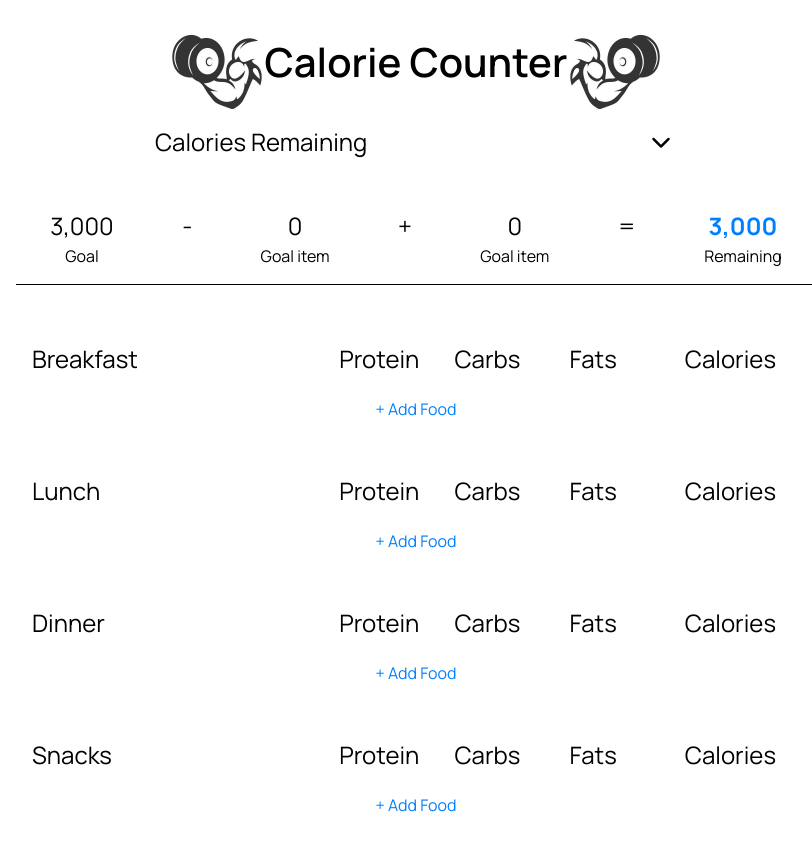
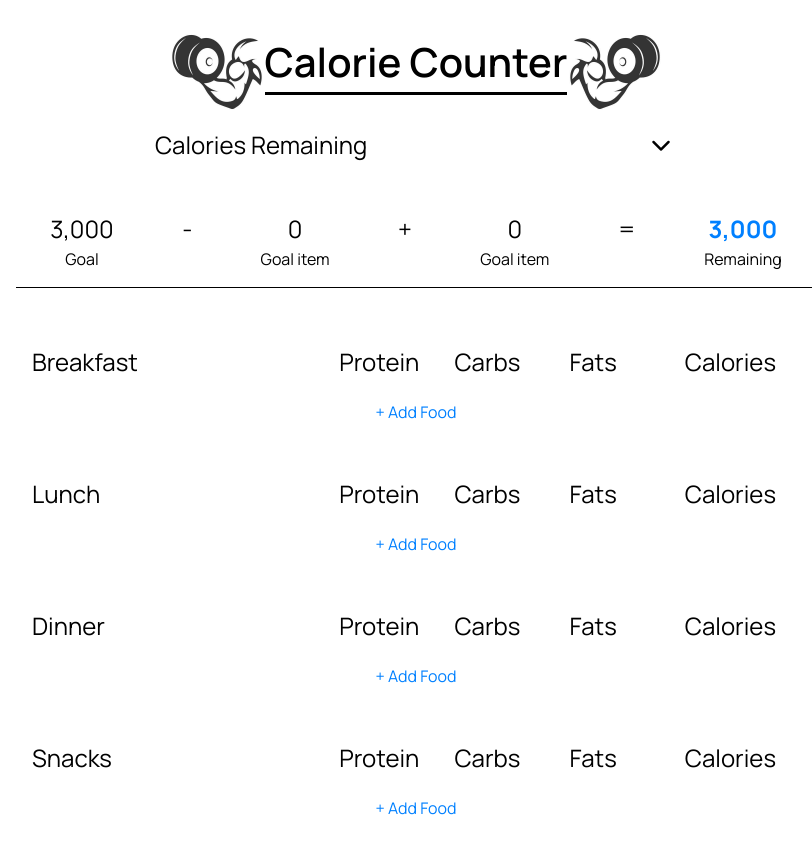
Before and after one commit to KennysCode260/Calorie-tracker-app, a website built with Parcel: page src/index.html in a window 1280 px wide. Shown: the whole page, without its empty margins (224-1036 px from the left). Built offline with nearby package versions, Linux system fonts and the light colour scheme.

Commit message:
Basic UI
Basic UI Draft

```diff
--- a/src/scss/layout/_header.scss
+++ b/src/scss/layout/_header.scss
@@ -1,7 +1,7 @@
 .header-heading{
     text-align: center;
     margin: 2rem 0rem;
-
+    border-bottom: solid;
 }
 
 .logo-container{
```
Also changed, not shown: 2 other files.
